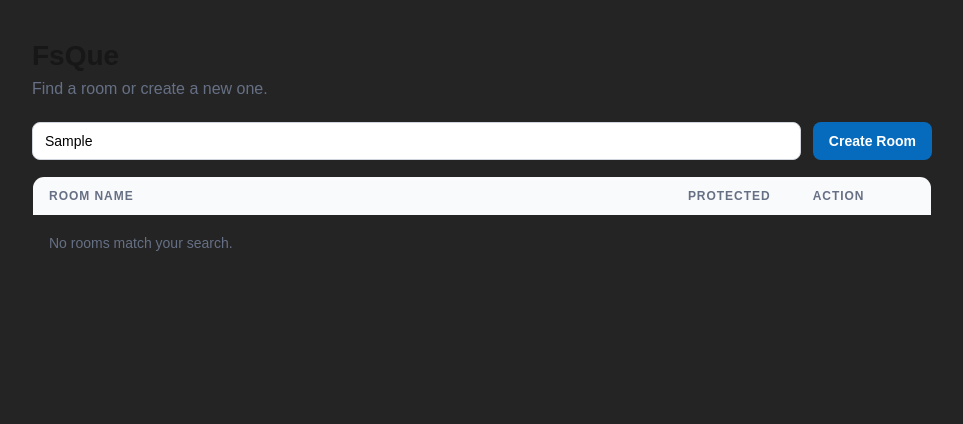
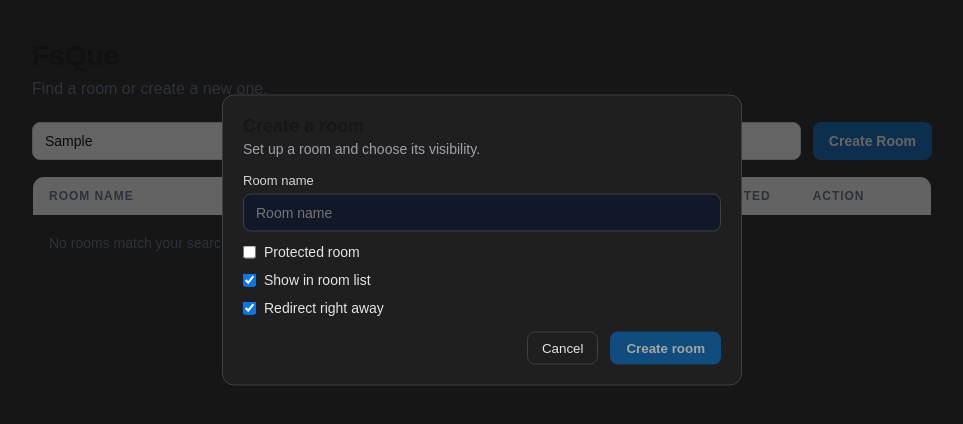
Before and after one commit to 0xaGVsbG8/fsque, a Next.js app in the folder frontend_next/: page /lobby in a window 1280 px wide. Both pictures are taken after typing "Sample" into the empty fields and a click on the button "Create Room". Shown: the top 424 px of the page, without its empty margins (158-1121 px from the left). Built offline with nearby package versions, Linux system fonts and the light colour scheme.

Commit message:
create room widget

```diff
--- a/frontend_next/src/app/Is_browser_supported_wrapper.tsx
+++ b/frontend_next/src/app/Is_browser_supported_wrapper.tsx
@@ -43,6 +43,9 @@ export default function Is_browser_supported_wrapper({
           <UnsupportedBrowserNotice />
         </div>
       )}
+
+
+      {/* {children} */}
     </>
   );
 
--- a/frontend_next/src/app/app_conf.tsx
+++ b/frontend_next/src/app/app_conf.tsx
@@ -1,6 +1,7 @@
 
 
 const app_title = 'FsQue'
+const default_app_url = '/lobby'
 
 
-export {app_title}
+export {app_title, default_app_url}
--- /dev/null
+++ b/frontend_next/src/app/lobby/createroompanel/CreateRoomPanel.module.css
@@ -0,0 +1,92 @@
+.panel {
+  position: absolute;
+  top: 30%;
+  left: 50%;
+  transform: translate(-50%, -50%);
+  border: 1px solid #3f3f46;
+  background: #1f1f1f;
+  border-radius: 12px;
+  padding: 20px;
+  width: min(520px, 92vw);
+  z-index: 10;
+}
+
+.panelHeader {
+  margin-bottom: 16px;
+}
+
+.panelTitle {
+  font-size: 18px;
+  font-weight: 700;
+  margin-bottom: 4px;
+}
+
+.panelSubtitle {
+  color: #a1a1aa;
+  font-size: 14px;
+}
+
+.formGrid {
+  display: grid;
+  gap: 12px;
+  margin-bottom: 16px;
+}
+
+.field {
+  display: flex;
+  flex-direction: column;
+  gap: 6px;
+}
+
+.label {
+  font-size: 13px;
+  color: #d4d4d8;
+}
+
+.textInput,
+.selectInput {
+  padding: 10px 12px;
+  border: 1px solid #3f3f46;
+  border-radius: 8px;
+  background: #111827;
+  color: #f4f4f5;
+  font-size: 14px;
+}
+
+.checkboxRow {
+  display: flex;
+  align-items: center;
+  gap: 8px;
+  color: #e4e4e7;
+  font-size: 14px;
+}
+
+.formActions {
+  display: flex;
+  justify-content: flex-end;
+  gap: 12px;
+}
+
+.secondaryButton {
+  padding: 8px 14px;
+  border-radius: 8px;
+  border: 1px solid #3f3f46;
+  background: transparent;
+  color: #e4e4e7;
+  cursor: pointer;
+}
+
+.submitButton {
+  padding: 8px 16px;
+  border-radius: 8px;
+  border: none;
+  background: #076bbd;
+  color: #ffffff;
+  font-weight: 600;
+  cursor: pointer;
+}
+
+.submitButton:disabled {
+  cursor: not-allowed;
+  opacity: 0.6;
+}
--- /dev/null
+++ b/frontend_next/src/app/lobby/createroompanel/CreateRoomPanel.tsx
@@ -0,0 +1,131 @@
+"use client";
+
+import { useState } from "react";
+import styles from "./CreateRoomPanel.module.css";
+
+export type CreateRoomPayload = {
+  name: string;
+  protected: boolean;
+  password: string;
+  visible: boolean;
+  redirectImmediately: boolean;
+};
+
+type CreateRoomPanelProps = {
+  onCreate: (payload: CreateRoomPayload) => void;
+  onClose: () => void;
+};
+
+export default function CreateRoomPanel({ onCreate, onClose }: CreateRoomPanelProps) {
+  const [formData, setFormData] = useState<CreateRoomPayload>({
+    name: "",
+    protected: false,
+    password: "",
+    visible: true,
+    redirectImmediately: true,
+  });
+
+  const isCreateDisabled =
+    !formData.name.trim() ||
+    (formData.protected && !formData.password.trim());
+
+  const handleSubmit = (event: React.FormEvent<HTMLFormElement>) => {
+    event.preventDefault();
+    onCreate(formData);
+    setFormData({
+      name: "",
+      protected: false,
+      password: "",
+      visible: true,
+      redirectImmediately: true,
+    });
+  };
+
+  return (
+    <form className={styles.panel} onSubmit={handleSubmit}>
+      <div className={styles.panelHeader}>
+        <h2 className={styles.panelTitle}>Create a room</h2>
+        <p className={styles.panelSubtitle}>Set up a room and choose its visibility.</p>
+      </div>
+      <div className={styles.formGrid}>
+        <label className={styles.field}>
+          <span className={styles.label}>Room name</span>
+          <input
+            className={styles.textInput}
+            type="text"
+            value={formData.name}
+            onChange={(event) =>
+              setFormData((prev) => ({ ...prev, name: event.target.value }))
+            }
+            placeholder="Room name"
+          />
+        </label>
+        <label className={styles.checkboxRow}>
+          <input
+            type="checkbox"
+            checked={formData.protected}
+            onChange={(event) =>
+              setFormData((prev) => ({
+                ...prev,
+                protected: event.target.checked,
+                password: event.target.checked ? prev.password : "",
+              }))
+            }
+          />
+          <span>Protected room</span>
+        </label>
+        {formData.protected ? (
+          <label className={styles.field}>
+            <span className={styles.label}>Password</span>
+            <input
+              className={styles.textInput}
+              type="password"
+              value={formData.password}
+              onChange={(event) =>
+                setFormData((prev) => ({
+                  ...prev,
+                  password: event.target.value,
+                }))
+              }
+              placeholder="Enter a password"
+            />
+          </label>
+        ) : null}
+        <label className={styles.checkboxRow}>
+          <input
+            type="checkbox"
+            checked={formData.visible}
+            onChange={(event) =>
+              setFormData((prev) => ({
+                ...prev,
+                visible: event.target.checked,
+              }))
+            }
+          />
+          <span>Show in room list</span>
+        </label>
+        <label className={styles.checkboxRow}>
+          <input
+            type="checkbox"
+            checked={formData.redirectImmediately}
+            onChange={(event) =>
+              setFormData((prev) => ({
+                ...prev,
+                redirectImmediately: event.target.checked,
+              }))
+            }
+          />
+          <span>Redirect right away</span>
+        </label>
+      </div>
+      <div className={styles.formActions}>
+        <button className={styles.secondaryButton} type="button" onClick={onClose}>
+          Cancel
+        </button>
+        <button className={styles.submitButton} type="submit" disabled={isCreateDisabled}>
+          Create room
+        </button>
+      </div>
+    </form>
+  );
+}
--- a/frontend_next/src/app/lobby/page.module.css
+++ b/frontend_next/src/app/lobby/page.module.css
@@ -4,6 +4,24 @@
   min-height: 100vh;
   padding: 40px 24px;
   background: #242424;
+  position: relative;
+}
+
+.mainContent {
+  position: relative;
+  z-index: 1;
+}
+
+.pageDimmed {
+  opacity: 0.6;
+  pointer-events: none;
+}
+
+.overlay {
+  position: absolute;
+  inset: 0;
+  background: rgba(0, 0, 0, 0.4);
+  z-index: 5;
 }
 
 .container {
@@ -28,6 +46,7 @@
   gap: 12px;
   margin-bottom: 16px;
 }
+
 
 .searchInput {
   flex: 1;
--- a/frontend_next/src/app/lobby/page.tsx
+++ b/frontend_next/src/app/lobby/page.tsx
@@ -2,42 +2,82 @@
 
 import { useMemo, useState } from "react";
 import { app_title } from "../app_conf";
+import CreateRoomPanel, { CreateRoomPayload } from "./createroompanel/CreateRoomPanel";
 import styles from "./page.module.css";
-import './style.css'
-
-const roomsByName = {
-  "Alpha Room": { protected: true },
-  "Beta Lounge": { protected: false },
-  "Gamma Hub": { protected: true },
-  "Delta Den": { protected: false },
-  "Epsilon Suite": { protected: false },
-} as const;
+import "./style.css";
 
 type RoomEntry = {
   name: string;
   protected: boolean;
+  visible: boolean;
+  password?: string;
+  redirectImmediately?: boolean;
 };
+
+const initialRooms: RoomEntry[] = [
+  { name: "Alpha Room", protected: true, visible: true },
+  { name: "Beta Lounge", protected: false, visible: true },
+  { name: "Gamma Hub", protected: true, visible: true },
+  { name: "Delta Den", protected: false, visible: true },
+  { name: "Epsilon Suite", protected: false, visible: true },
+];
 
 
 export default function LobbyPage() {
   const [query, setQuery] = useState("");
+  const [showCreate, setShowCreate] = useState(false);
+  const [rooms, setRooms] = useState<RoomEntry[]>(initialRooms);
 
-  const rooms = useMemo<RoomEntry[]>(() => {
-    const entries = Object.entries(roomsByName).map(([name, info]) => ({
-      name,
-      protected: info.protected,
-    }));
-
-    if (!query.trim()) {
-      return entries;
+  const filteredRooms = useMemo<RoomEntry[]>(() => {
+    const normalized = query.trim().toLowerCase();
+    return rooms.filter((room) => {
+      if (!room.visible) {
+        return false;
       }
 
-    const normalized = query.toLowerCase();
-    return entries.filter((room) => room.name.toLowerCase().includes(normalized));
-  }, [query]);
+      if (!normalized) {
+        return true;
+      }
+
+      return room.name.toLowerCase().includes(normalized);
+    });
+  }, [query, rooms]);
+
+  const handleCreateRoom = (payload: CreateRoomPayload) => {
+    const name = payload.name.trim();
+    const password = payload.password.trim();
+
+    if (!name) {
+      return;
+    }
+
+    if (payload.protected && !password) {
+      return;
+    }
+
+    setRooms((prev) => {
+      if (prev.some((room) => room.name.toLowerCase() === name.toLowerCase())) {
+        return prev;
+      }
+
+      return [
+        ...prev,
+        {
+          name,
+          protected: payload.protected,
+          visible: payload.visible,
+          password: payload.protected ? password : undefined,
+          redirectImmediately: payload.redirectImmediately,
+        },
+      ];
+    });
+
+    setShowCreate(false);
+  };
 
   return (
     <div className={styles.page}>
+      <div className={`${styles.mainContent} ${showCreate ? styles.pageDimmed : ""}`}>
         <div className={styles.container}>
           <h1 className={styles.title}>{app_title}</h1>
           <p className={styles.subtitle}>Find a room or create a new one.</p>
@@ -51,7 +91,11 @@ export default function LobbyPage() {
               onChange={(event) => setQuery(event.target.value)}
               aria-label="Search rooms"
             />
-          <button className={styles.createButton} type="button">
+            <button
+              className={styles.createButton}
+              type="button"
+              onClick={() => setShowCreate((prev) => !prev)}
+            >
               Create Room
             </button>
           </div>
@@ -65,14 +109,14 @@ export default function LobbyPage() {
               </tr>
             </thead>
             <tbody>
-            {rooms.length === 0 ? (
+              {filteredRooms.length === 0 ? (
                 <tr>
                   <td className={styles.emptyState} colSpan={3}>
                     No rooms match your search.
                   </td>
                 </tr>
               ) : (
-              rooms.map((room) => (
+                filteredRooms.map((room) => (
                   <tr className={styles.tableRow} key={room.name}>
                     <td className={`${styles.roomName} ${styles.colRoom}`}>{room.name}</td>
                     <td className={styles.colProtected}>
@@ -96,5 +140,10 @@ export default function LobbyPage() {
           </table>
         </div>
       </div>
+      {showCreate ? <div className={styles.overlay} /> : null}
+      {showCreate ? (
+        <CreateRoomPanel onCreate={handleCreateRoom} onClose={() => setShowCreate(false)} />
+      ) : null}
+    </div>
   );
 }
--- /dev/null
+++ b/frontend_next/src/app/types.tsx
@@ -0,0 +1,6 @@
+
+type transfer_uploading = boolean
+type transfer_downloading = boolean
+
+
+// export {transfer_downloading, transfer_uploading}
```
Also changed, not shown: frontend_next/src/app/not-found.tsx (added, +7 -0 lines). Lines whose indentation alone changed are shown as unchanged.
